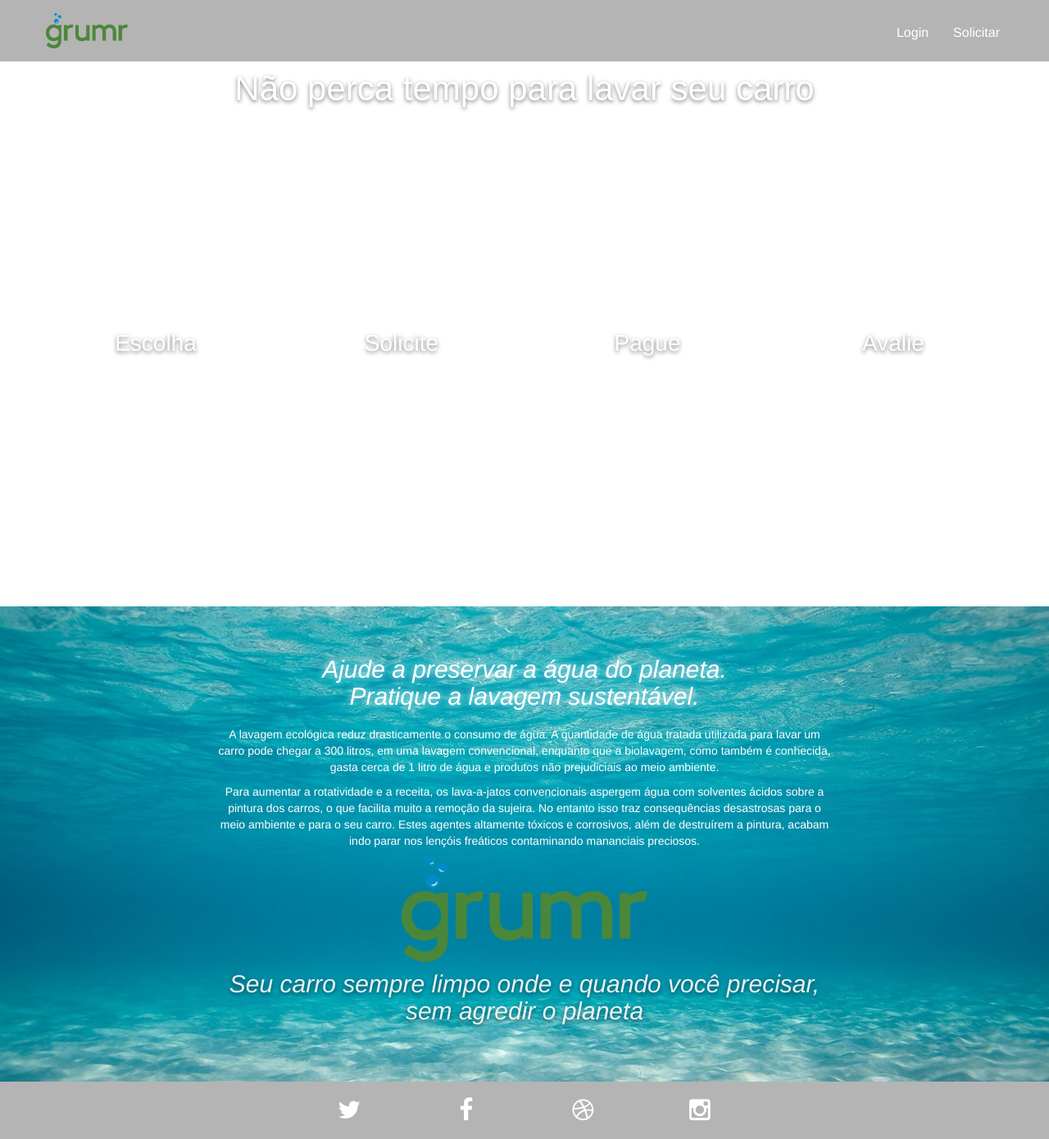
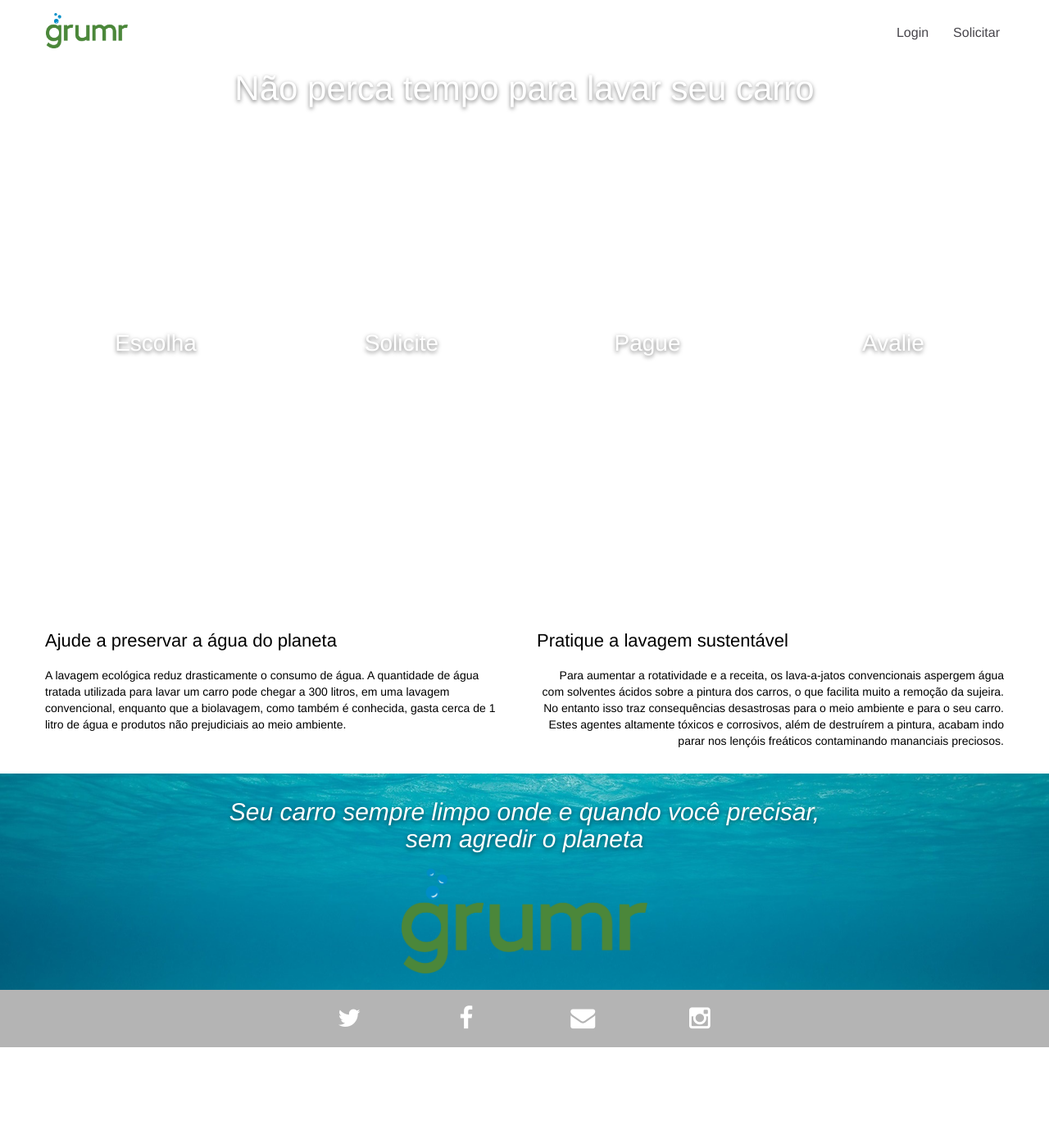
Before and after one commit to irawild/devtest, a plain HTML site: page index.html in a window 1280 px wide. Shown: the whole page at 82% size. After the commit the page ends 1278 px from the top, so only its background shows below. Drawn offline with Linux system fonts and the light colour scheme.

Commit message:
Alteração da home

```diff
--- a/index.html
+++ b/index.html
@@ -20,7 +20,7 @@
 <div class="page-container">
 
 <!-- Navigation Bloc -->
-<div class="bloc b-parallax bgc-ash-grey l-bloc" id="nav-bloc">
+<div class="bloc b-parallax bgc-white" id="nav-bloc">
 	<div class="container">
 		<nav class="navbar row">
 			<div class="navbar-header">
@@ -32,10 +32,10 @@
 			<div class="collapse navbar-collapse navbar-1">
 				<ul class="site-navigation nav navbar-nav">
 					<li>
-						<a href="login.html" class="ltc-white">Login</a>
+						<a href="login.html" class="ltc-outer-space">Login</a>
 					</li>
 					<li>
-						<a href="escolher-serviço.html" class="ltc-white">Solicitar</a>
+						<a href="escolher-serviço.html" class="ltc-outer-space">Solicitar</a>
 					</li>
 				</ul>
 			</div>
@@ -140,28 +140,48 @@
 <!-- bloc-3 END -->
 
 <!-- bloc-4 -->
-<div class="bloc bgc-white-2 bg-water d-bloc b-parallax tc-white-2" id="bloc-4">
-	<div class="container bloc-md">
-		<div class="col-sm-12 col-md-8 col-md-offset-2">
-			<h1 class="text-center  glow-t mg-md fadeIn tc-white animated">
-				<i>Ajude a preservar a água do planeta.<br />Pratique a lavagem sustentável.</i>
-			</h1>
-			<p class="text-center fadeIn animated">
-				A lavagem ecológica reduz drasticamente o consumo de água. A quantidade de água tratada utilizada para lavar um carro pode chegar a 300 litros, em uma lavagem convencional, enquanto que a biolavagem, como também é conhecida, gasta cerca de 1 litro de água e produtos não prejudiciais ao meio ambiente.
-			</p>
-			<p class="text-center fadeIn animated">
-				Para aumentar a rotatividade e a receita, os lava-a-jatos convencionais aspergem água com solventes ácidos sobre a pintura dos carros, o que facilita muito a remoção da sujeira. No entanto isso traz consequências desastrosas para o meio ambiente e para o seu carro. Estes agentes altamente tóxicos e corrosivos, além de destruírem a pintura, acabam indo parar nos lençóis freáticos contaminando mananciais preciosos.
-			</p><img src="img/grumr.png" class="img-responsive center-block" width="300" />
-			<h2 class="mg-md text-center lg-shadow">
-				<i>Seu carro sempre limpo onde e quando você precisar, sem agredir o planeta</i>
-			</h2>
+<div class="bloc bgc-white l-bloc tc-black" id="bloc-4">
+	<div class="container bloc-sm">
+		<div class="row">
+			<div class="col-sm-12">
+				<div class="row">
+					<div class="col-sm-6">
+						<h4 class="mg-md tc-black ">
+							Ajude a preservar a água do planeta
+						</h4>
+						<p class="fadeIn animated text-left">
+							A lavagem ecológica reduz drasticamente o consumo de água. A quantidade de água tratada utilizada para lavar um carro pode chegar a 300 litros, em uma lavagem convencional, enquanto que a biolavagem, como também é conhecida, gasta cerca de 1 litro de água e produtos não prejudiciais ao meio ambiente.
+						</p>
+					</div>
+					<div class="col-sm-6">
+						<h4 class="mg-md tc-black ">
+							Pratique a lavagem sustentável
+						</h4>
+						<p class="fadeIn animated text-right">
+							Para aumentar a rotatividade e a receita, os lava-a-jatos convencionais aspergem água com solventes ácidos sobre a pintura dos carros, o que facilita muito a remoção da sujeira. No entanto isso traz consequências desastrosas para o meio ambiente e para o seu carro. Estes agentes altamente tóxicos e corrosivos, além de destruírem a pintura, acabam indo parar nos lençóis freáticos contaminando mananciais preciosos.
+						</p>
+					</div>
+				</div>
+			</div>
 		</div>
 	</div>
 </div>
 <!-- bloc-4 END -->
 
-<!-- Footer - bloc-13 -->
-<div class="bloc bgc-ash-grey l-bloc" id="bloc-13">
+<!-- bloc-5 -->
+<div class="bloc bgc-white-2 bg-water d-bloc b-parallax tc-white-2" id="bloc-5">
+	<div class="container bloc-sm">
+		<div class="col-sm-12 col-md-8 col-md-offset-2">
+			<h2 class="mg-md text-center lg-shadow tc-white-2">
+				<i>Seu carro sempre limpo onde e quando você precisar, sem agredir o planeta</i>
+			</h2><img src="img/grumr.png" class="img-responsive center-block" width="300" />
+		</div>
+	</div>
+</div>
+<!-- bloc-5 END -->
+
+<!-- Footer - bloc-14 -->
+<div class="bloc bgc-ash-grey l-bloc" id="bloc-14">
 	<div class="container bloc-sm">
 		<div class="row">
 			<div class="col-sm-12 col-md-6 col-md-offset-3">
@@ -172,16 +192,16 @@
 					<a class="social" href="https://www.facebook.com/grumr.co"><span class="fa fa-facebook icon-md icon-white-2"></span></a>
 				</div>
 				<div class="col-sm-3 text-center">
-					<a class="social" href="http://www.grumr.com.br"><span class="fa fa-dribbble icon-md icon-white-2"></span></a>
+					<a href="index.html"><span class="fa fa-envelope icon-md icon-white-2"></span></a>
 				</div>
 				<div class="col-sm-3 text-center">
-					<a class="social" href="http://www.grumr.com.br"><span class="fa fa-instagram icon-md icon-white-2"></span></a>
+					<a class="social" href="#"><span class="fa fa-instagram icon-md icon-white-2"></span></a>
 				</div>
 			</div>
 		</div>
 	</div>
 </div>
-<!-- Footer - bloc-13 END -->
+<!-- Footer - bloc-14 END -->
 </div>
 <!-- Main container END -->
 
--- a/style.css
+++ b/style.css
@@ -177,10 +177,10 @@ button{outline: none!important;} /* Prevent ugly blue glow on chrome and safari
 #bloc-2 p{
 	font-size: 18px;
 }
-#bloc-4 h1{
-	font-size: 30px;
+#bloc-4 h4{
+	font-size: 22px;
 }
-#bloc-5 p{
+#bloc-6 p{
 	font-size: 20px;
 }
 
@@ -428,9 +428,6 @@ iframe{
 
 /* Background colour styles */
 
-.bgc-ash-grey{
-	background-color:#B4B4B4;
-}
 .bgc-white{
 	background-color:#FFFFFF;
 }
@@ -446,10 +443,16 @@ iframe{
 .bgc-verdigris{
 	background-color:#40A8A6;
 }
+.bgc-ash-grey{
+	background-color:#B4B4B4;
+}
 /* Text colour styles */
 
 .tc-white{
 	color:#ffffff!important;
+}
+.tc-black{
+	color:#000000!important;
 }
 .tc-white-2{
 	color:#FFFFFF!important;
@@ -473,11 +476,11 @@ iframe{
 }
 /* Link colour styles */
 
-.ltc-white{
-	color:#FFFFFF!important;
+.ltc-outer-space{
+	color:#47454B!important;
 }
-.ltc-white:hover{
-	color:#cccccc!important;
+.ltc-outer-space:hover{
+	color:#3b393e!important;
 }
 /* Icon colour styles */
 
```
Also changed, not shown: cadastro.html (+14 -14 lines), escolher-serviço.html (+11 -11 lines), login.html (+11 -11 lines), meugrumr.html (+11 -11 lines), pagamentoefetuado.html (+11 -11 lines), pagar.html (+11 -11 lines), solicitar.html (+11 -11 lines).
